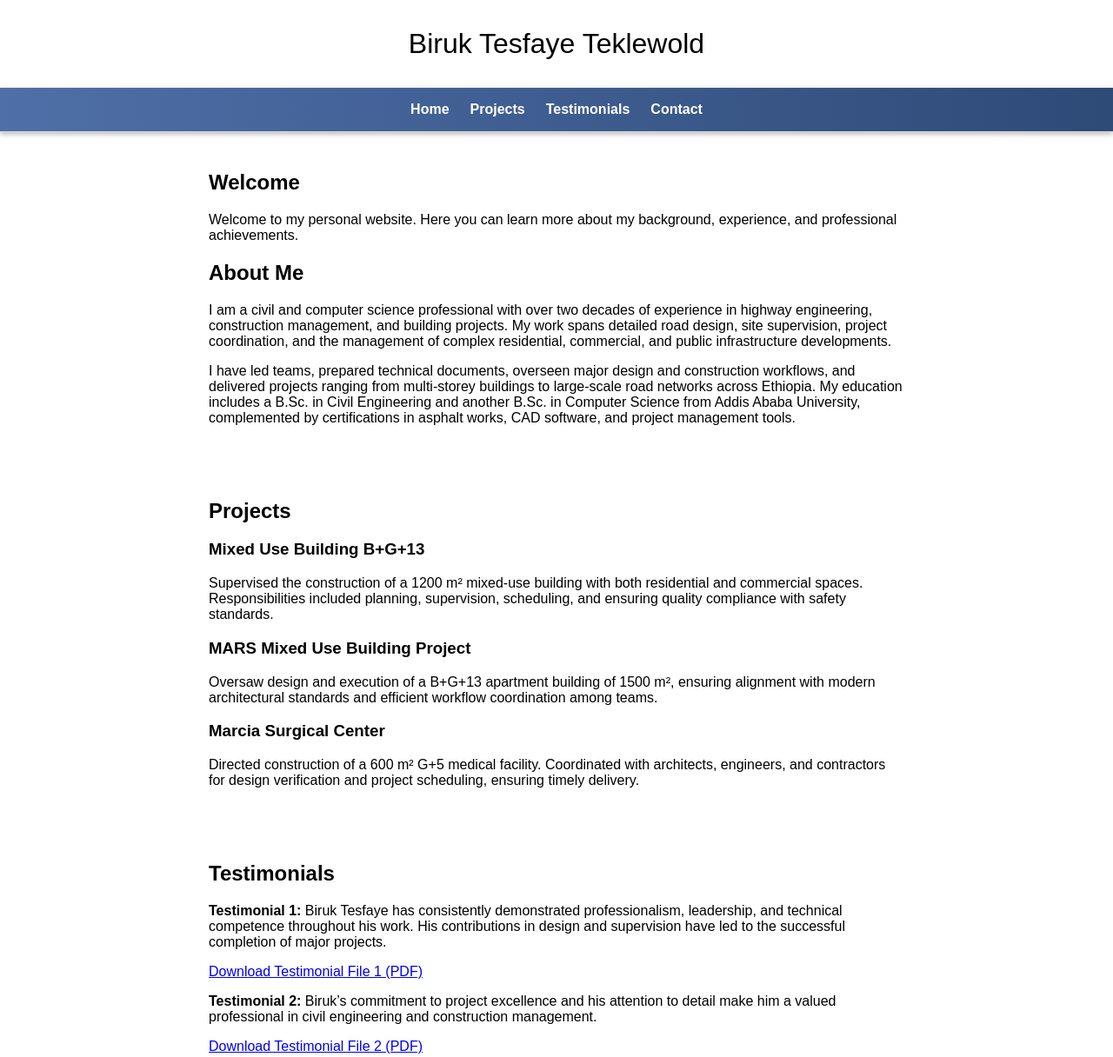
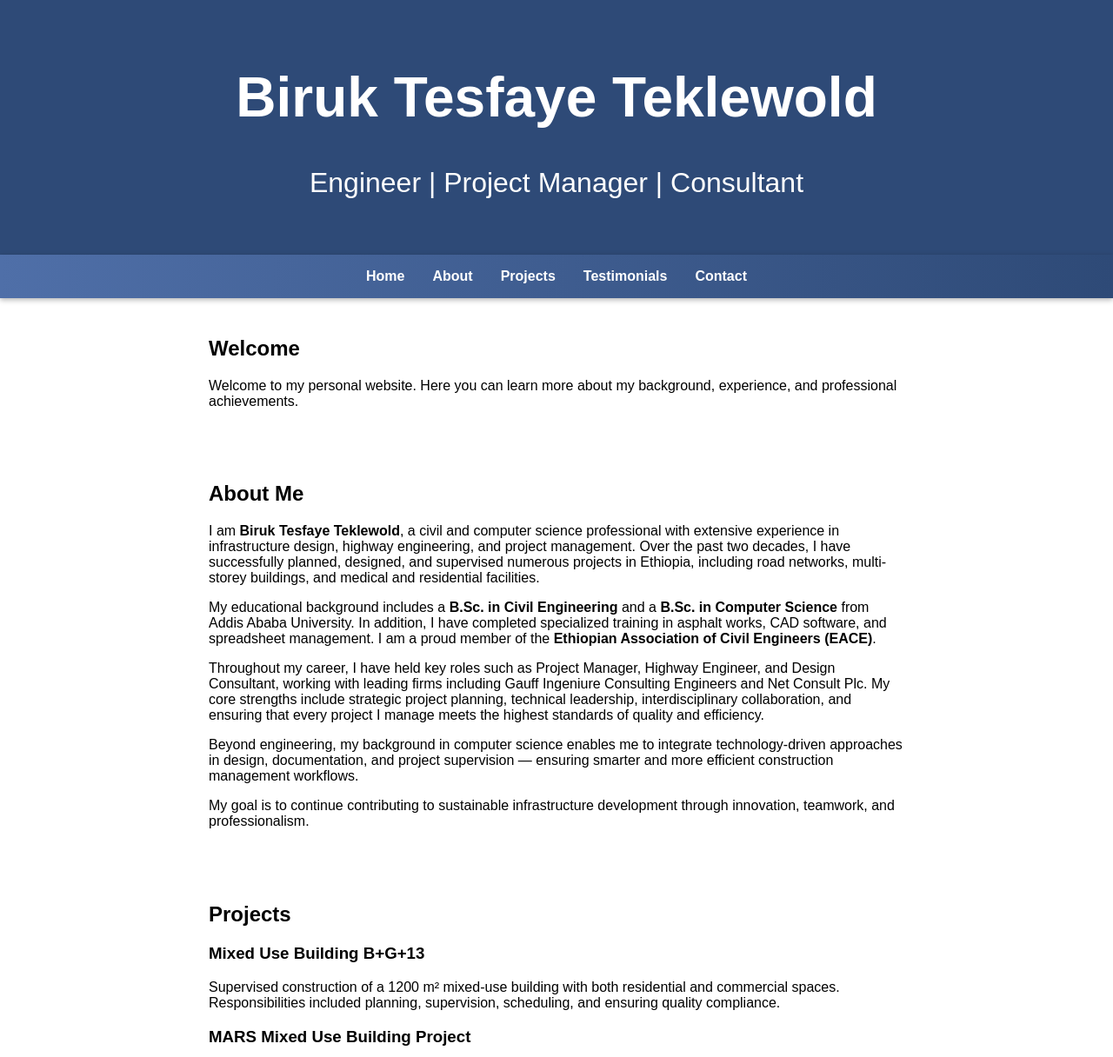
Before and after one commit to birtestekhab/biruktesfaye, a plain HTML site: page index.html in a window 1280 px wide. Shown: the top 1216 px of the page at 87% size. Drawn offline with Linux system fonts and the light colour scheme.

Commit message:
Enhance portfolio website layout and content
Updated the portfolio website's description and improved styling. Added a back-to-top button and enhanced content in various sections.

```diff
--- a/index.html
+++ b/index.html
@@ -1,40 +1,69 @@
 <!DOCTYPE html>
 <html lang="en">
 <head>
- <meta name="description" content="Portfolio website of Biruk Tesfaye Teklewold, Civil Engineer/computer science. View projects and contact information.">
+  <meta name="description" content="Portfolio website of Biruk Tesfaye Teklewold, Civil Engineer. View projects and contact information.">
   <meta charset="UTF-8" />
   <meta name="viewport" content="width=device-width, initial-scale=1.0" />
   <title>Biruk Tesfaye Teklewold</title>
   <style>
-    body { font-family: sans-serif; margin: 0; padding: 0; }
-    header { padding: 2rem; text-align: center; font-size: 2rem; }
-    section { padding: 1.5rem; max-width: 800px; margin: auto; }
-    section h2 { text-align: left; }
+    body { font-family: sans-serif; margin: 0; padding: 0; position: relative; }
+    header { padding: 2rem; text-align: center; font-size: 2rem; background-color: #2e4a77; color: white; }
+
+    /* Navigation Bar */
     nav {
       display: flex;
       justify-content: center;
-      gap: 1.5rem;
+      align-items: center;
+      background: linear-gradient(to right, #4f6fa8, #2e4a77);
       padding: 1rem 0;
-      background: linear-gradient(to right, #4f6fa8, #2e4a77);
-      border-bottom: 1px solid #ddd;
-      box-shadow: 0 2px 6px rgba(0,0,0,0.3);
       position: sticky;
       top: 0;
       z-index: 1000;
+      box-shadow: 0 2px 6px rgba(0,0,0,0.3);
     }
     nav a {
+      color: white;
       text-decoration: none;
-      color: #fff;
+      margin: 0 1rem;
       font-weight: bold;
       transition: color 0.3s ease;
     }
-    nav a:hover { color: #d0e1ff; }
+    nav a:hover {
+      color: #d0e1ff;
+    }
+
+    section { padding: 1.5rem; max-width: 800px; margin: auto; }
+    section h2 { text-align: left; }
+
+    /* Back to Top button styling */
+    #backToTop {
+      position: fixed;
+      bottom: 20px;
+      right: 20px;
+      background-color: #2e4a77;
+      color: white;
+      border: none;
+      border-radius: 50%;
+      width: 50px;
+      height: 50px;
+      font-size: 20px;
+      cursor: pointer;
+      box-shadow: 0 2px 5px rgba(0,0,0,0.3);
+      display: none;
+      transition: background-color 0.3s ease;
+    }
+    #backToTop:hover { background-color: #4f6fa8; }
   </style>
 </head>
 <body>
-  <header>Biruk Tesfaye Teklewold</header>
+  <header>
+    <h1>Biruk Tesfaye Teklewold</h1>
+    <p>Engineer | Project Manager | Consultant</p>
+  </header>
+
   <nav>
     <a href="#home">Home</a>
+    <a href="#about">About</a>
     <a href="#projects">Projects</a>
     <a href="#testimonials">Testimonials</a>
     <a href="#contact">Contact</a>
@@ -43,25 +72,30 @@
   <section id="home">
     <h2>Welcome</h2>
     <p>Welcome to my personal website. Here you can learn more about my background, experience, and professional achievements.</p>
+  </section>
 
+  <section id="about">
     <h2>About Me</h2>
-    <p>I am a civil and computer science professional with over two decades of experience in highway engineering, construction management, and building projects. My work spans detailed road design, site supervision, project coordination, and the management of complex residential, commercial, and public infrastructure developments.</p>
-    <p>I have led teams, prepared technical documents, overseen major design and construction workflows, and delivered projects ranging from multi-storey buildings to large-scale road networks across Ethiopia. My education includes a B.Sc. in Civil Engineering and another B.Sc. in Computer Science from Addis Ababa University, complemented by certifications in asphalt works, CAD software, and project management tools.</p>
+    <p>I am <strong>Biruk Tesfaye Teklewold</strong>, a civil and computer science professional with extensive experience in infrastructure design, highway engineering, and project management. Over the past two decades, I have successfully planned, designed, and supervised numerous projects in Ethiopia, including road networks, multi-storey buildings, and medical and residential facilities.</p>
+    <p>My educational background includes a <strong>B.Sc. in Civil Engineering</strong> and a <strong>B.Sc. in Computer Science</strong> from Addis Ababa University. In addition, I have completed specialized training in asphalt works, CAD software, and spreadsheet management. I am a proud member of the <strong>Ethiopian Association of Civil Engineers (EACE)</strong>.</p>
+    <p>Throughout my career, I have held key roles such as Project Manager, Highway Engineer, and Design Consultant, working with leading firms including Gauff Ingeniure Consulting Engineers and Net Consult Plc. My core strengths include strategic project planning, technical leadership, interdisciplinary collaboration, and ensuring that every project I manage meets the highest standards of quality and efficiency.</p>
+    <p>Beyond engineering, my background in computer science enables me to integrate technology-driven approaches in design, documentation, and project supervision — ensuring smarter and more efficient construction management workflows.</p>
+    <p>My goal is to continue contributing to sustainable infrastructure development through innovation, teamwork, and professionalism.</p>
   </section>
 
   <section id="projects">
     <h2>Projects</h2>
     <div>
       <h3>Mixed Use Building B+G+13</h3>
-      <p>Supervised the construction of a 1200 m² mixed-use building with both residential and commercial spaces. Responsibilities included planning, supervision, scheduling, and ensuring quality compliance with safety standards.</p>
+      <p>Supervised construction of a 1200 m² mixed-use building with both residential and commercial spaces. Responsibilities included planning, supervision, scheduling, and ensuring quality compliance.</p>
     </div>
     <div>
       <h3>MARS Mixed Use Building Project</h3>
-      <p>Oversaw design and execution of a B+G+13 apartment building of 1500 m², ensuring alignment with modern architectural standards and efficient workflow coordination among teams.</p>
+      <p>Oversaw design and execution of a 1500 m² B+G+13 apartment building, ensuring modern architectural standards and efficient team coordination.</p>
     </div>
     <div>
       <h3>Marcia Surgical Center</h3>
-      <p>Directed construction of a 600 m² G+5 medical facility. Coordinated with architects, engineers, and contractors for design verification and project scheduling, ensuring timely delivery.</p>
+      <p>Directed construction of a 600 m² G+5 medical facility, coordinating with architects, engineers, and contractors for design verification and scheduling.</p>
     </div>
   </section>
 
@@ -69,14 +103,13 @@
     <h2>Testimonials</h2>
     <p><strong>Testimonial 1:</strong> Biruk Tesfaye has consistently demonstrated professionalism, leadership, and technical competence throughout his work. His contributions in design and supervision have led to the successful completion of major projects.</p>
     <p><a href="CamScanner 10-20-2025 12.22 (1).pdf" target="_blank">Download Testimonial File 1 (PDF)</a></p>
-
     <p><strong>Testimonial 2:</strong> Biruk’s commitment to project excellence and his attention to detail make him a valued professional in civil engineering and construction management.</p>
     <p><a href="CamScanner 10-20-2025 12.01.pdf" target="_blank">Download Testimonial File 2 (PDF)</a></p>
   </section>
 
   <section id="contact">
     <h2>Contact</h2>
-    <p>If you’d like to get in touch, please fill out the form below or email me directly at <a href="mailto:birtestek@gmail.com">birtestek@gmail.com</a>.</p>
+    <p>If you’d like to get in touch, please email me directly at <a href="mailto:birtestek@gmail.com">birtestek@gmail.com</a> or use the contact form below.</p>
     <form action="#" method="post">
       <label for="name">Name:</label>
       <input type="text" id="name" name="name" placeholder="Your name" required>
@@ -90,5 +123,7 @@
       <button type="submit">Send Message</button>
     </form>
   </section>
-</body>
-</html>
+
+  <button id="backToTop" title="Back to top">↑</button>
+
+  <script>
```
